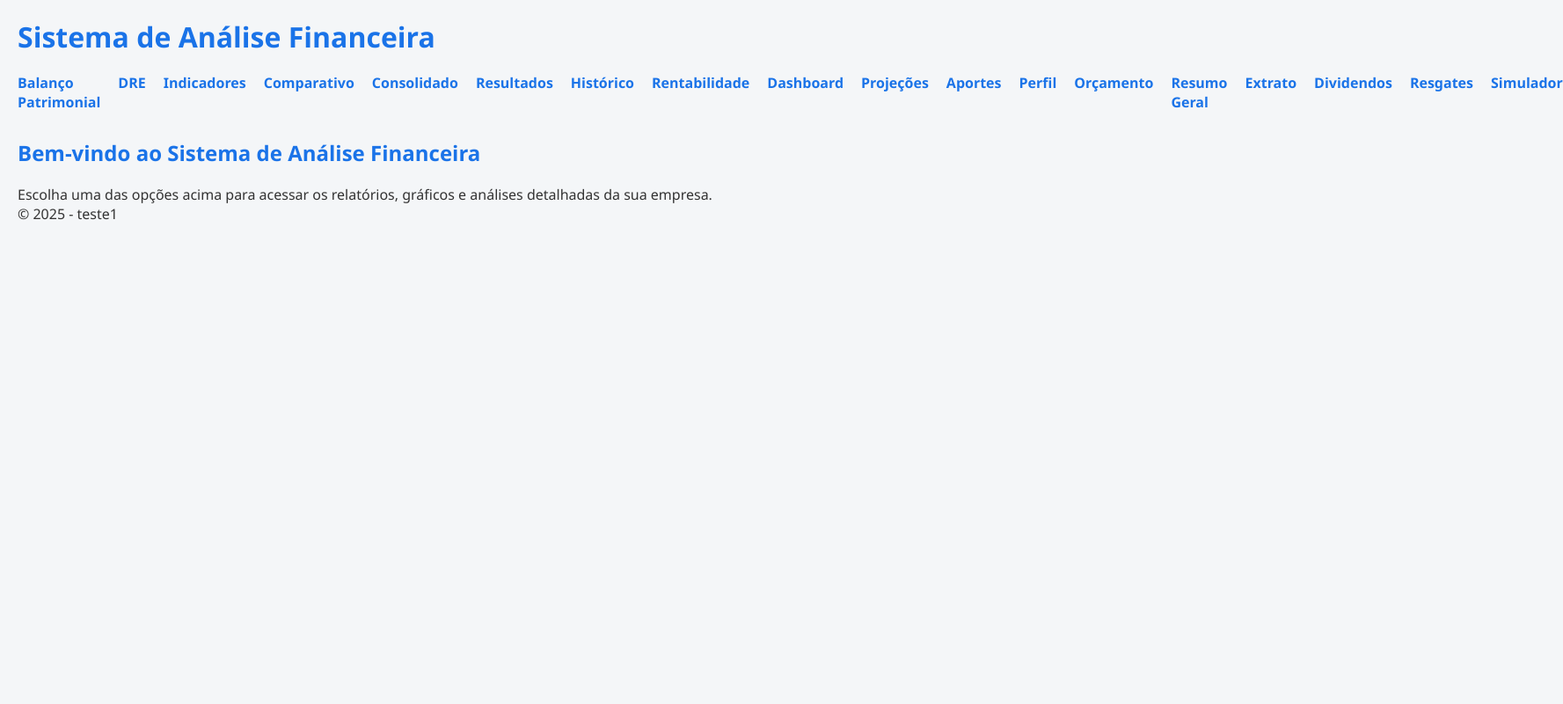
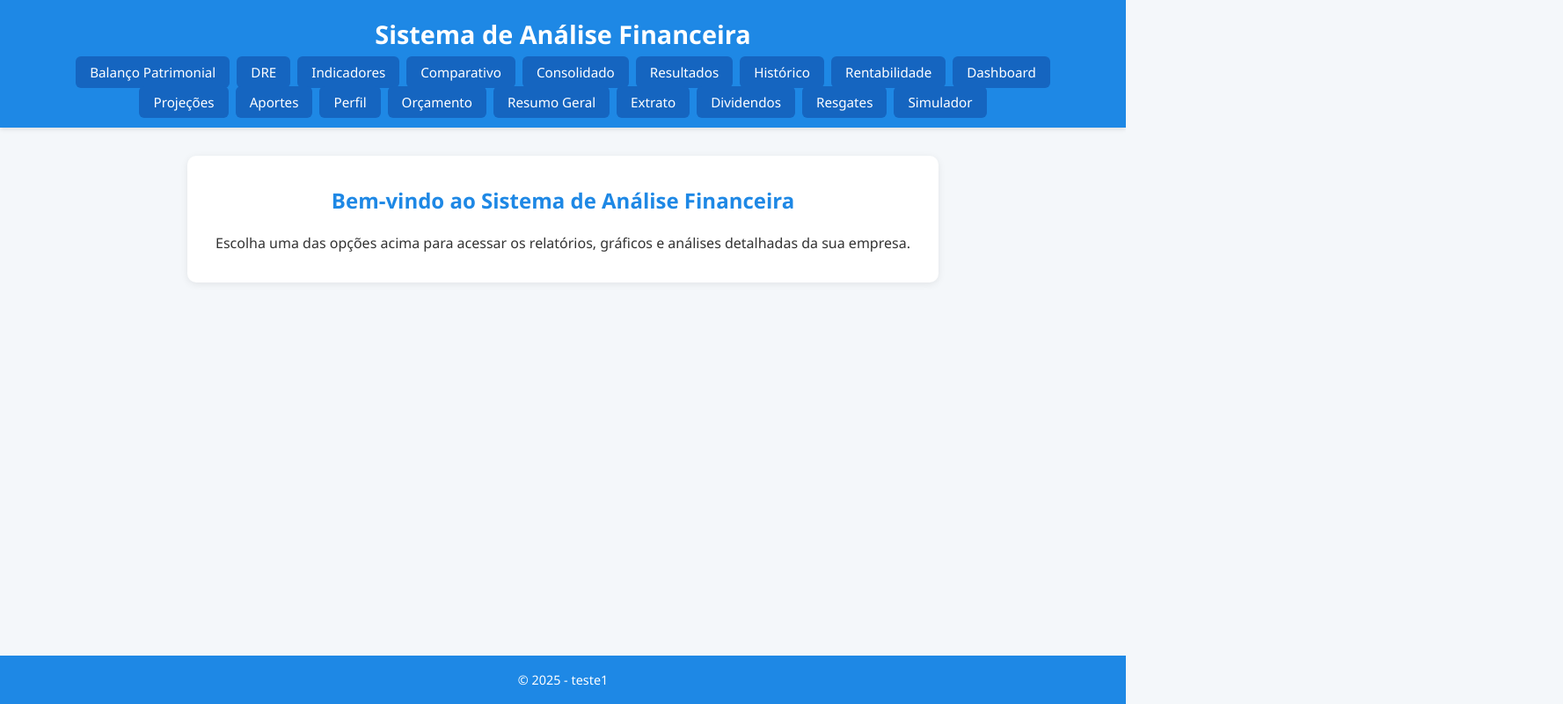
Before and after one commit to lpseccp/bpv1, a plain HTML site: page index.html in a window 1280 px wide. Shown: the whole page at 88% size, 1777 px wide, since content can reach past the window. Drawn offline with Linux system fonts and the light colour scheme.

Commit message:
Atualizar o style.css

```diff
--- a/style.css
+++ b/style.css
@@ -1,111 +1,97 @@
+/* Reset básico */
 * {
-  box-sizing: border-box;
-  font-family: 'Segoe UI', Tahoma, Geneva, Verdana, sans-serif;
   margin: 0;
   padding: 0;
+  box-sizing: border-box;
 }
 
 body {
-  background-color: #f4f6f8;
+  font-family: "Segoe UI", Tahoma, Geneva, Verdana, sans-serif;
+  line-height: 1.6;
+  background-color: #f4f7fa;
   color: #333;
-  padding: 20px;
+  min-height: 100vh;
+  display: flex;
+  flex-direction: column;
 }
 
-.container {
-  max-width: 960px;
-  margin: auto;
-  background: #fff;
-  padding: 30px;
-  border-radius: 12px;
-  box-shadow: 0 0 20px rgba(0, 0, 0, 0.05);
+header {
+  background-color: #1e88e5;
+  color: #fff;
+  padding: 1rem 2rem;
+  box-shadow: 0 2px 5px rgba(0, 0, 0, 0.1);
 }
 
-h1, h2 {
-  color: #1a73e8;
-  margin-bottom: 20px;
+header h1 {
+  font-size: 1.8rem;
+  margin-bottom: 0.5rem;
+  text-align: center;
 }
 
-form {
+nav .menu {
   display: flex;
-  flex-direction: column;
-  gap: 10px;
-  margin-bottom: 30px;
+  flex-wrap: wrap;
+  justify-content: center;
+  gap: 0.5rem;
+  list-style: none;
+  padding: 0;
+  margin-top: 0.5rem;
 }
 
-input, select {
-  padding: 10px;
-  border: 1px solid #ccc;
-  border-radius: 8px;
-  font-size: 16px;
+nav .menu li a {
+  background-color: #1565c0;
+  color: #fff;
+  padding: 0.5rem 1rem;
+  border-radius: 6px;
+  text-decoration: none;
+  transition: background 0.3s ease;
+  font-size: 0.95rem;
 }
 
-button {
-  padding: 12px;
-  border: none;
-  background-color: #1a73e8;
-  color: white;
-  font-size: 16px;
-  border-radius: 8px;
-  cursor: pointer;
-  transition: 0.3s ease;
+nav .menu li a:hover {
+  background-color: #0d47a1;
 }
 
-button:hover {
-  background-color: #0c5fd1;
+/* Conteúdo principal */
+main.conteudo {
+  flex: 1;
+  padding: 2rem;
+  max-width: 960px;
+  margin: 0 auto;
 }
 
-.conta-item {
-  background-color: #f1f1f1;
-  margin-bottom: 10px;
-  padding: 15px;
-  border-radius: 8px;
-  display: flex;
-  justify-content: space-between;
-  align-items: center;
+section.boas-vindas {
+  background-color: #fff;
+  padding: 2rem;
+  border-radius: 10px;
+  box-shadow: 0 2px 8px rgba(0, 0, 0, 0.08);
+  text-align: center;
 }
 
-.conta-item strong {
-  color: #333;
+section.boas-vindas h2 {
+  margin-bottom: 1rem;
+  color: #1e88e5;
 }
 
-.conta-item button {
-  background-color: #f44336;
-  padding: 8px 12px;
-  font-size: 14px;
-  border-radius: 6px;
+/* Rodapé */
+footer.rodape {
+  background-color: #1e88e5;
+  color: #fff;
+  text-align: center;
+  padding: 1rem;
+  font-size: 0.9rem;
+  margin-top: auto;
 }
 
-.conta-item button:hover {
-  background-color: #d32f2f;
+/* Responsividade */
+@media (max-width: 768px) {
+  nav .menu {
+    flex-direction: column;
+    align-items: center;
+  }
+
+  nav .menu li a {
+    width: 100%;
+    text-align: center;
+  }
 }
-
-nav ul {
-  list-style: none;
-  display: flex;
-  gap: 20px;
-  margin-bottom: 30px;
-}
-
-nav a {
-  text-decoration: none;
-  color: #1a73e8;
-  font-weight: bold;
-}
-
-nav a:hover {
-  text-decoration: underline;
-}
-
-.graficos canvas {
-  margin-bottom: 40px;
-  max-width: 100%;
-}
-
-.resumo p {
-  font-size: 18px;
-  margin: 10px 0;
-}
-
-.resumo strong {
-  color: #1a73e8;
-}
```
